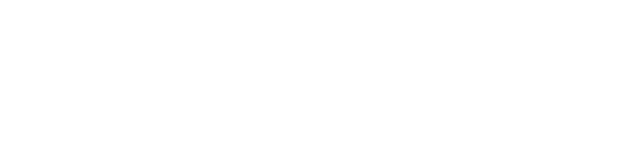
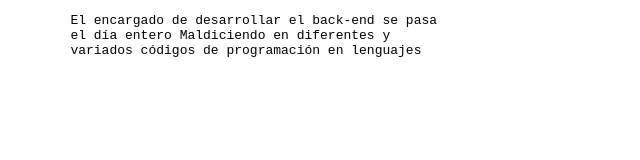
Before and after one commit to VEEB276/HI-WORLD, a plain HTML site: page backEnd.html in a window 1280 px wide. Shown: the whole page, without its empty margins (0-640 px from the left). Drawn offline with Linux system fonts and the light colour scheme.

Commit message:
Agregado mensaje taller

```diff
--- a/backEnd.html
+++ b/backEnd.html
@@ -2,4 +2,9 @@
 <head>
 </head>
 <body>
+    <pre>
+        El encargado de desarrollar el back-end se pasa
+        el día entero Maldiciendo en diferentes y
+        variados códigos de programación en lenguajes
+    </pre>
 </body>
```
